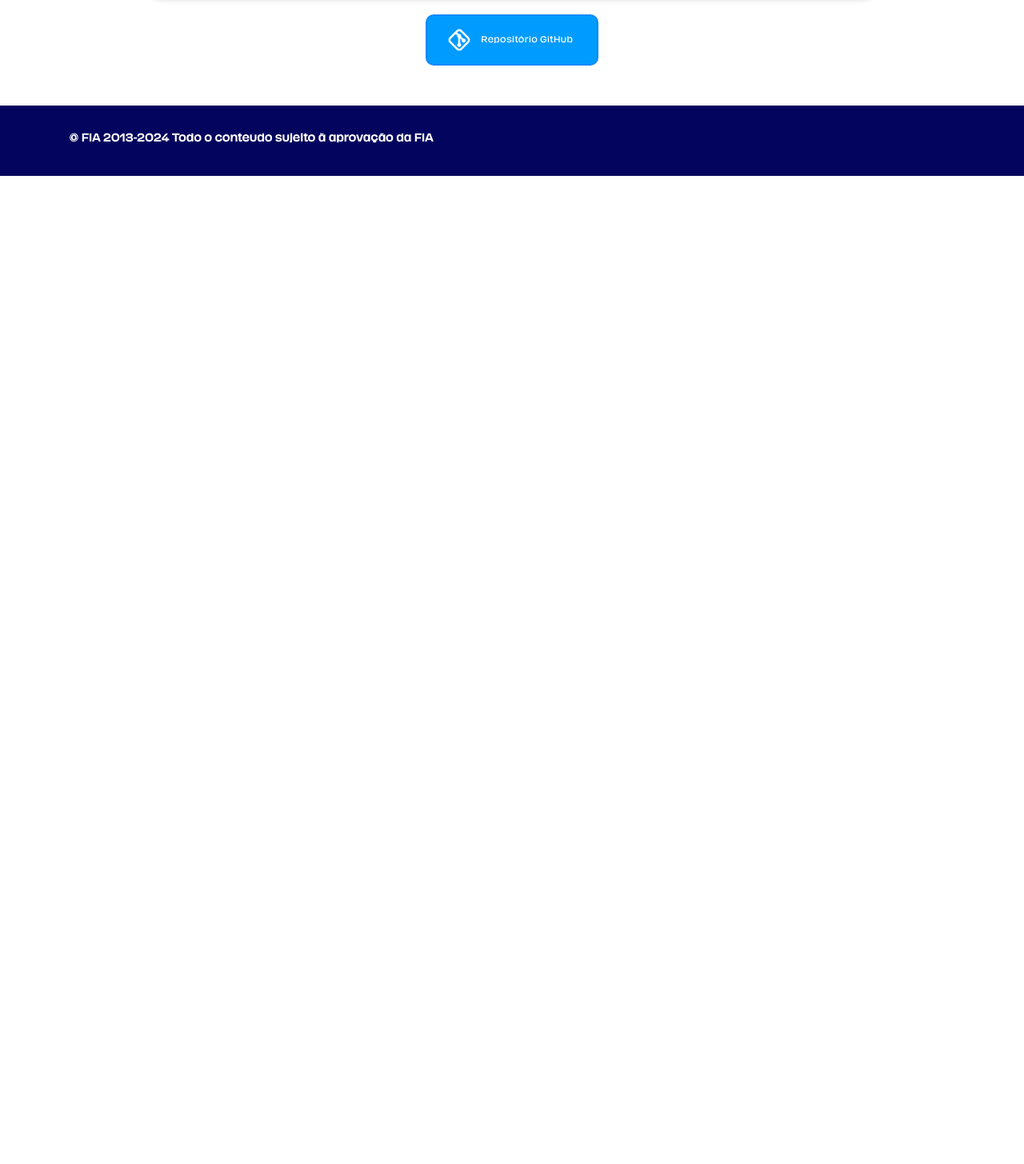
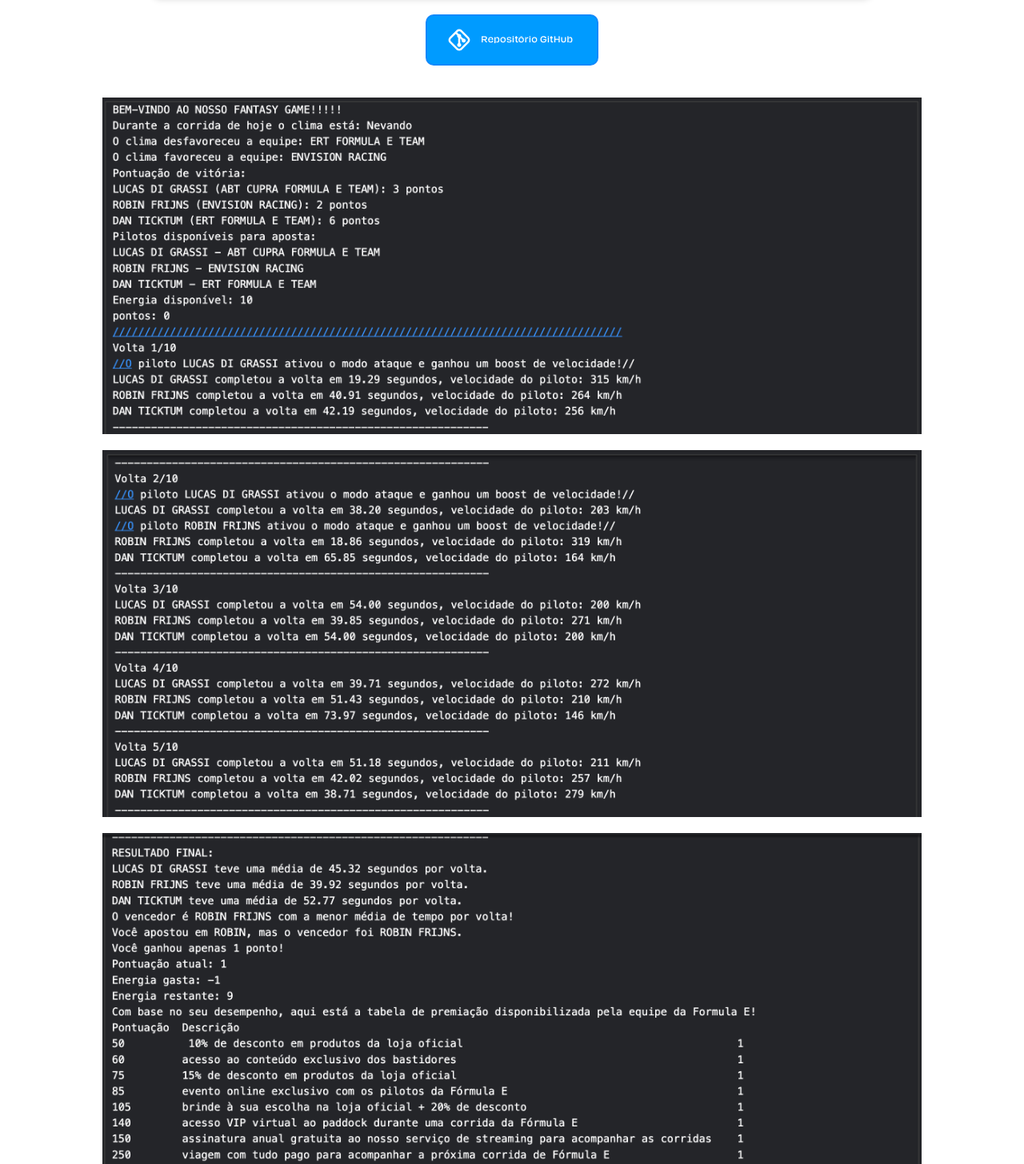
Before and after one commit to PCD-CodeX/FormulaE-Web, a React (Vite) app: page /Python in a window 1280 px wide. Shown: the part 980-2436 px from the top of the page at 80% size. Before the commit the page ends 1200 px from the top, so only its background shows below. Built offline with nearby package versions, Linux system fonts and the light colour scheme.

Commit message:
Update Python.jsx

```diff
--- a/src/routes/python/Python.jsx
+++ b/src/routes/python/Python.jsx
@@ -52,6 +52,18 @@
   .custom-button-col {
     max-width: 100%;
   }
+}
+.screenshot{
+    display: flex;
+    justify-content: center;
+    align-items: center;
+    flex-direction: column;
+    margin-top: 30px;
+    img{
+      width: 80%;
+      height: auto;
+      margin: 10px;
+    }
 }
 .custom-button-col{
   display: flex;
@@ -474,6 +486,12 @@
           <img src="/git.svg" alt="GitHub" /> Repositório GitHub
         </a>
       </div>
+      <div className="screenshot">
+              <img src="/SS2.png"/>
+              <img src="/SS3.png"/>
+              <img src="/SS4.png"/>
+              <img src="/SS5.png"/>
+      </div>
     </PythonContainer>
   );
 };
```
